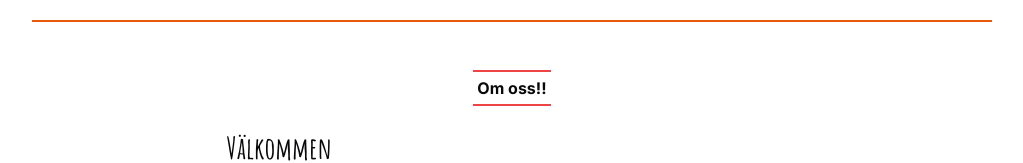
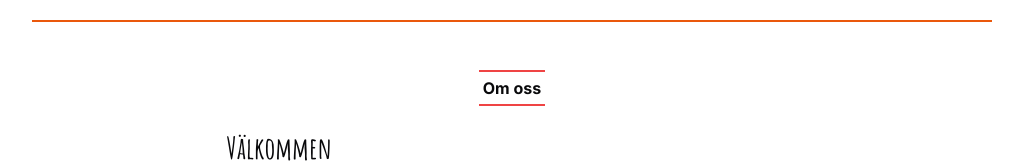
Before and after one commit to hager3737/minilivs, a Next.js app: page /app in a window 1280 px wide. Shown: the part 124-287 px from the top of the page, without its empty margins (128-1151 px from the left). Built offline with nearby package versions, Linux system fonts and the light colour scheme; a web font is replaced by a local one.

Commit message:
undoing changes during test push

```diff
--- a/src/app/app/page.tsx
+++ b/src/app/app/page.tsx
@@ -8,7 +8,7 @@ import Link from "next/link";
         return (
             <main className="flex flex-col md:flex md:flex-col-2 md:items-center md:gap-2">
                 <div className="flex justify-center pt-12 pb-4">
-                    <p className="text-md text-center font-bold p-1 border-y-2 border-red-500">Om oss!!</p>
+                    <p className="text-md text-center font-bold p-1 border-y-2 border-red-500">Om oss</p>
 
                 </div>
                 <div className="flex flex-col md:flex md:flex-row items-center gap-8 pb-8 md:justify-between md:pb-12 border-b-2 border-black">
```
